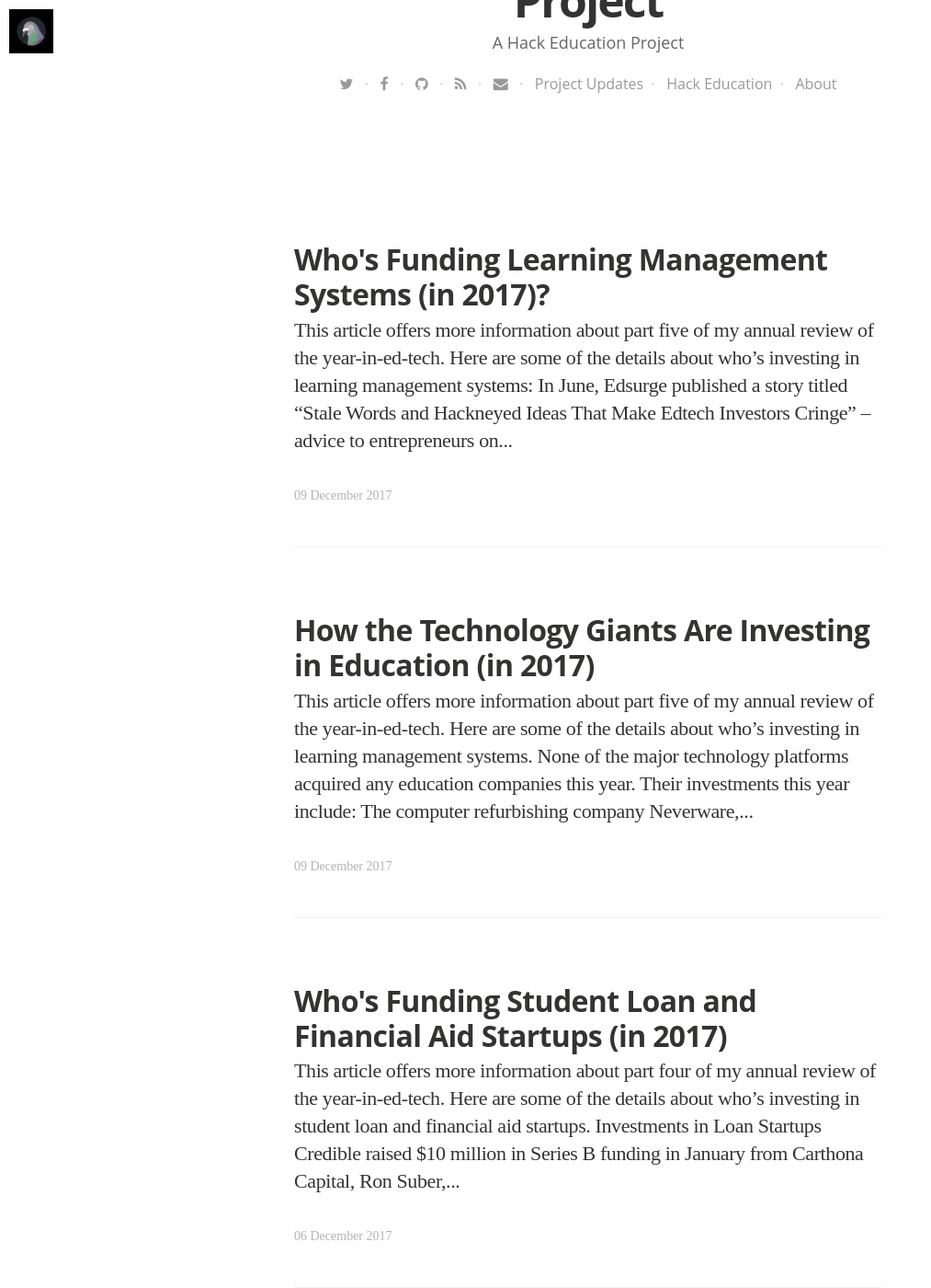
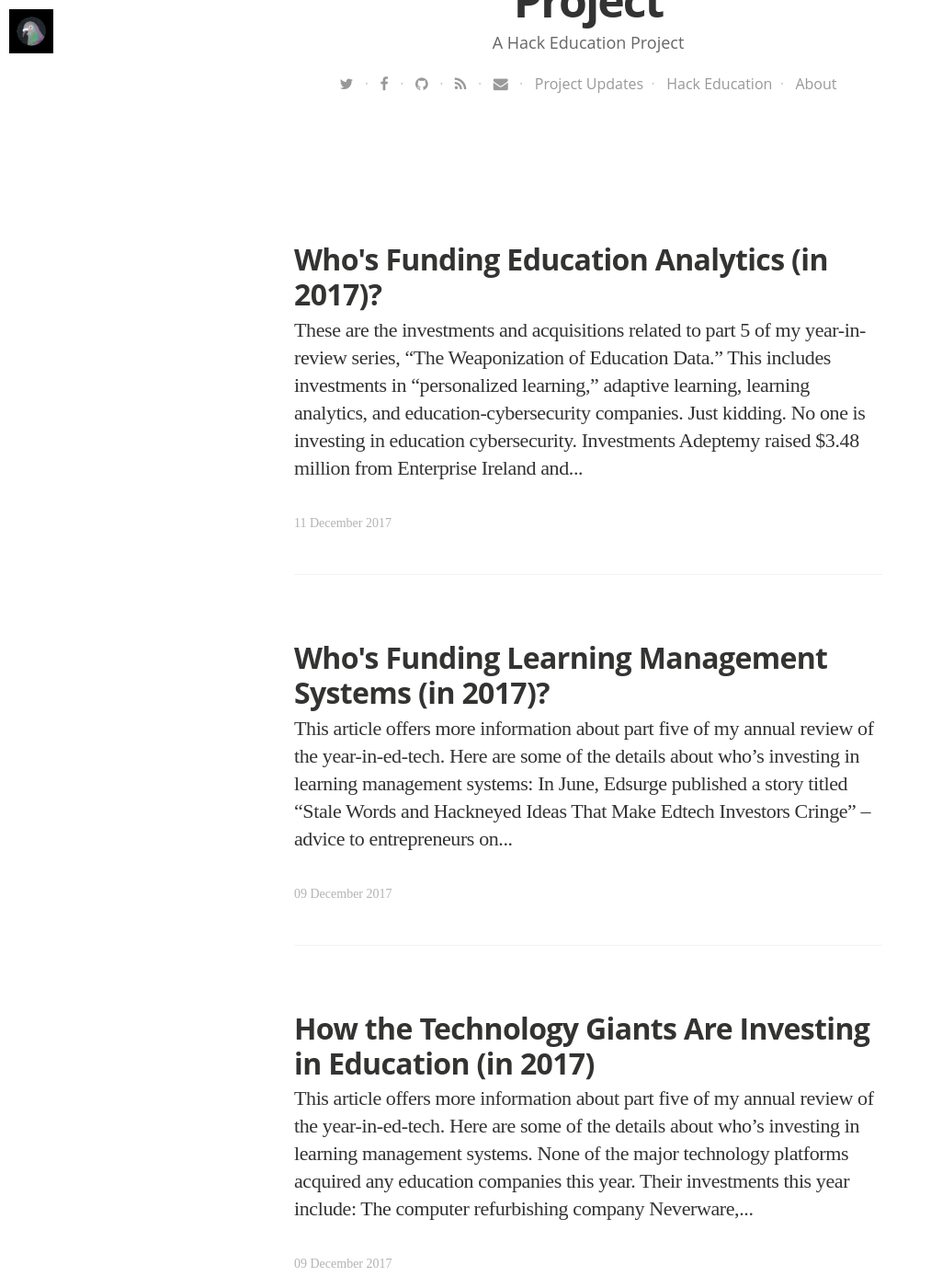
Before and after one commit to HackEducation/funding, a Jekyll site: the page built from blog/index.html, in a window 1280 px wide and 1400 px high, scrolled down 609 px. Shown: the whole window at 92% size, without its empty margins (0-1013 px from the left). Built offline with Jekyll 4.4.1, drawn with Linux system fonts in a browser that asks for light colours; nearby versions of some CDN libraries; some web fonts are replaced; the list of posts is cut into pages by our own code; some of the changed text lies outside the part shown.

Commit message:
new articles

```diff
--- a/_posts/2017-12-06-who-funds-financial-aid.html
+++ b/_posts/2017-12-06-who-funds-financial-aid.html
@@ -1,6 +1,6 @@
 ---
 layout: post
-title: "Who's Funding Student Loan and Financial Aid Startups (in 2017)"
+title: "Who's Funding Student Loan and Financial Aid Startups (in 2017)?"
 date: 2017-12-06 07:30:00 +0000
 tags:
 image: https://s3.amazonaws.com/hackedu/2017-03-01-money.jpg
--- /dev/null
+++ b/_posts/2017-12-11-who-funds-analytics.html
@@ -0,0 +1,33 @@
+---
+layout: post
+title: "Who's Funding Education Analytics (in 2017)?"
+date: 2017-12-11 07:30:00 +0000
+tags:
+image: https://s3.amazonaws.com/hackedu/2017-03-01-money.jpg
+imagecredits: https://www.flickr.com/photos/chrisdlugosz/3403776466
+---
+<p><em>These are the investments and acquisitions related to <a href="http://2017trends.hackeducation.com/data.html">part 5</a> of my <a href="http://2017trends.hackeducation.com">year-in-review series</a>, &#8220;The Weaponization of Education Data.&#8221; This includes investments in &#8220;personalized learning,&#8221; adaptive learning, learning analytics, and education-cybersecurity companies. Just kidding. No one is investing in education cybersecurity.</em></p>
+
+<h3>Investments</h3>
+<br />
+<ul>
+<li>Adeptemy raised <a href="http://www.finsmes.com/2017/01/adaptemy-raises-over-e3m-in-funding.html">$3.48 million</a> from Enterprise Ireland and Folens for adaptive learning software</li>
+<li>Smart Sparrow raised <a href="https://www.edsurge.com/news/2017-04-10-let-teachers-not-tools-drive-adaptive-learning-digital-courseware-startup-smart-sparrow-raises-4m">$4 million</a> from Moelis Australia Asset Management, One Ventures, and Uniseed Ventures for adaptive learning software</li>
+<li>Civitas Learning raised an <a href="https://www.civitaslearning.com/press/national-impact-investors-join-civitas-learning/">undisclosed</a> amount of funding from the Lumina Foundation. The predictive analytics company has previously raised <a href="https://www.crunchbase.com/organization/civitas-learning#/entity">$63.9 million</a></li>
+<li>Panorama Education raised <a href="https://www.edsurge.com/news/2017-11-07-panorama-education-raises-16m-to-connect-emotional-academic-wellbeing-with-data">$16 million</a> from Emerson Collective, Spark Capital, Owl Ventures, SoftTechVC, and the Chan Zuckerberg Initiative. While it initially described itself as an analytics company, it&#8217;s now marketing itself as a &#8220;social and emotional learning&#8221; startup</li>
+<li>Yixue Education raised <a href="https://marketbrief.edweek.org/marketplace-k-12/k-12-dealmaking-panorama-education-raises-16-million-explorelearning-acquires-is3d/">$41 million</a> from NGP Capital, SIG China, CASH Capital, New Oriental Education &amp; Technology, and Greenwood Management for its adaptive learning software</li>
+</ul>
+
+<h3>Acquisitions</h3>
+<br />
+<ul>
+<li>Macmillan Learning <a href="https://www.insidehighered.com/quicktakes/2017/01/19/macmillan-learning-acquires-intellus-learning">acquired</a> the analytics company Intellus Learning</li>
+<li>Elsevier <a href="https://scholarlykitchen.sspnet.org/2017/02/02/plum-goes-orange-elsevier-acquires-plum-analytics/">acquired</a> Plum Analytics, an altmetrics company</li>
+<li>Ingram Content Group <a href="https://marketbrief.edweek.org/marketplace-k-12/k-12-dealmaking-tutoring-company-yuanfudao-raises-120-million-tennessee-book-company-acquires-thrivist/">acquired</a> the analytics company Thrivist</li>
+<li>Analytics company BrightByes <a href="http://www.brightbytes.net/resources-archive/pressrelease">acquired</a> Authentica Solution</li>
+<li>Chegg <a href="https://marketbrief.edweek.org/marketplace-k-12/chegg-acquires-cogeon-owl-raises-185-million/">acquired</a> the adaptive math platform Cogeon for $15 million</li>
+</ul>
+
+<h3>Personalized Learning and CZI</h3>
+<br />
+<p>I will write more about the investments of the Chan Zuckerberg Initiative in an upcoming article in this series. Unfortunately, it&#8217;s very hard to track where it&#8217;s spending its money as it does not always post that information publicly. The investment company has promised to make &#8220;personalized learning&#8221; a funding priority. It has funded a series on Edsurge, promoting &#8220;personalized learning.&#8221; It has also backed the <a href="https://blogs.edweek.org/edweek/DigitalEducation/2017/05/chan_zuckerberg_initiative_chiefs_for_change_personalized_learning.html">Chiefs for Change education reform group</a>.</p>
```
